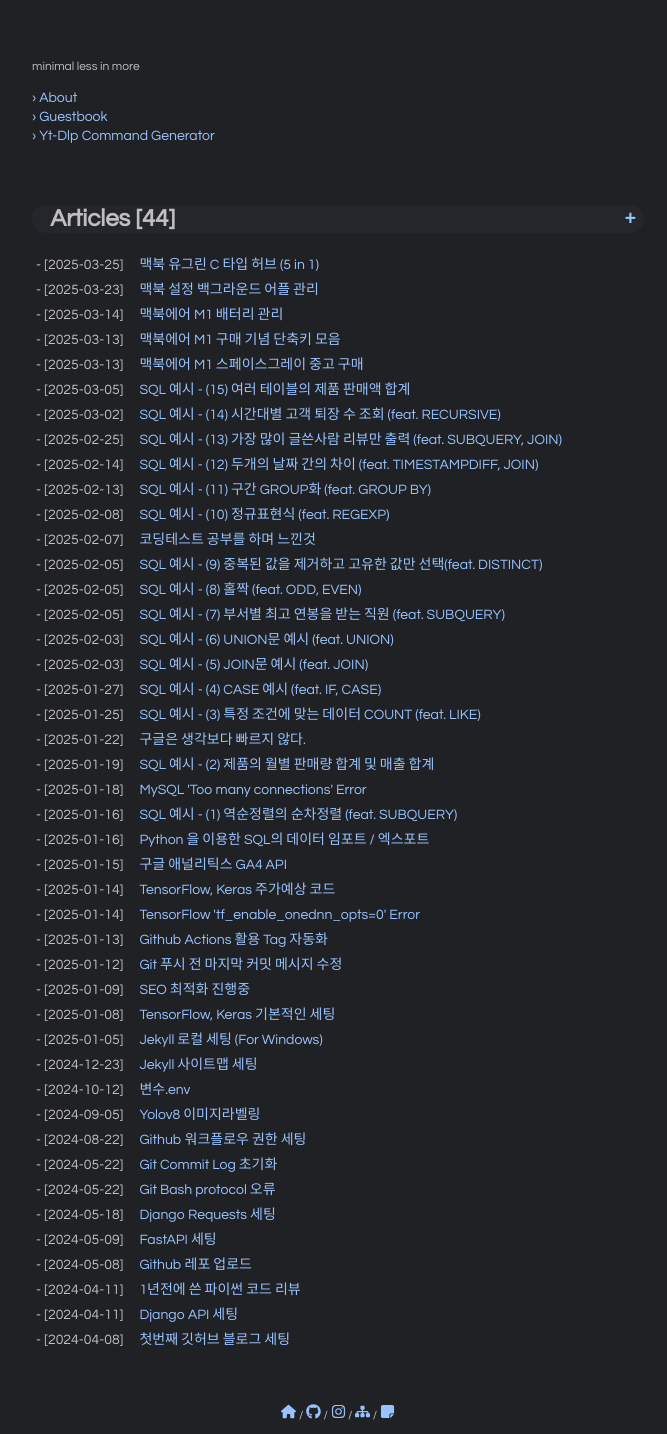
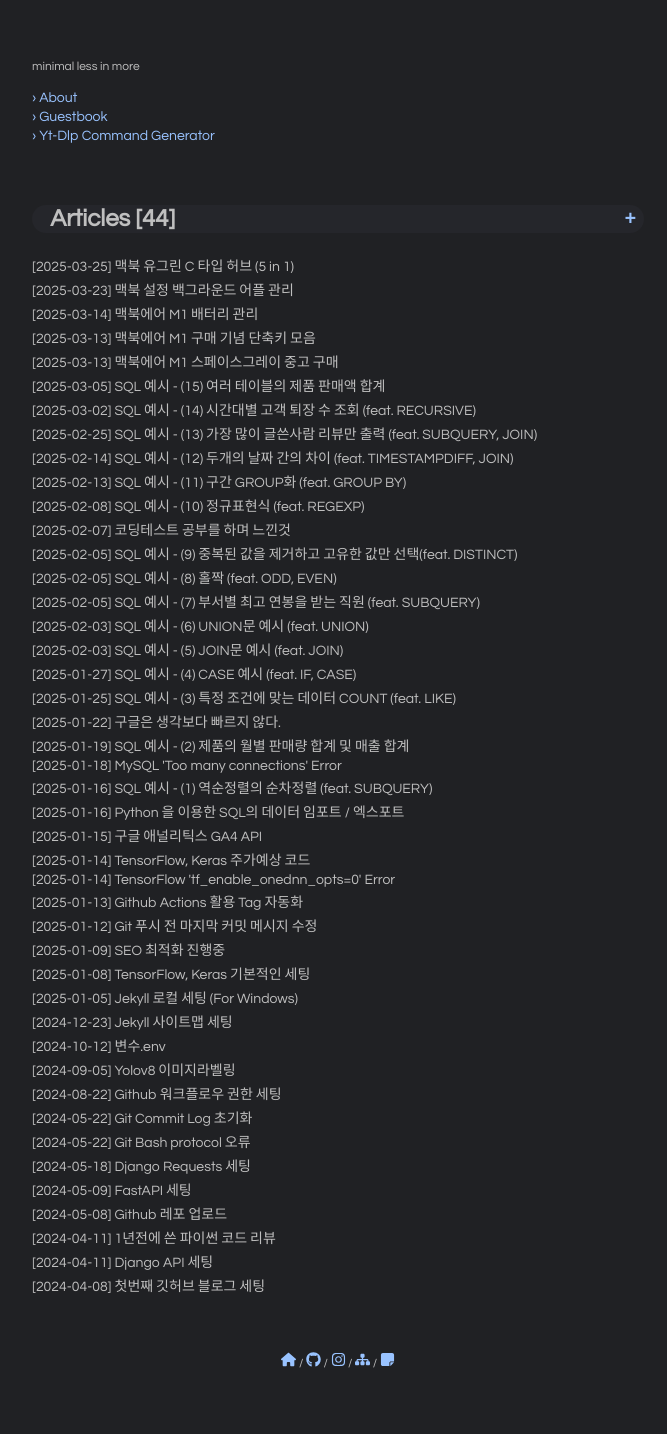
Before and after one commit to pozuhtuhv/pozuhtuhv.github.io, a Jekyll site: the page built from index.html, in a window 1280 px wide. Shown: the whole page, without its empty margins (302-969 px from the left). Built offline with Jekyll 4.4.1, drawn with Linux system fonts in a browser that asks for light colours; after the commit the page ends 1382 px from its top, so only the background shows below that.

Commit message:
(edit) css

```diff
--- a/_sass/_main.scss
+++ b/_sass/_main.scss
@@ -208,28 +208,24 @@
 .posts {
   margin-top: 20px;
 }
-
 .posts ul {
   list-style: none;
   padding: 0;
+  margin: 0;
 }
 .posts ul li {
-  display: flex;
-  align-items: center;
-  white-space: nowrap;
-  line-height: 1.5;
+  display: block;
+  margin: 4px 0;
+  font-size: 14px;
   overflow: hidden;
-  width: 100%;
-  margin-top: 4px;
-  margin-left: 4px;
-  font-size: 14px;
 }
 .posts ul li a {
-  display: inline-block;
-  white-space: nowrap;
+  display: block;
   overflow: hidden;
   text-overflow: ellipsis;
-  max-width: 100%;
+  white-space: nowrap;
+  color: inherit;
+  text-decoration: none;
 }
 
 /* 시간, 타이틀 */
--- a/index.html
+++ b/index.html
@@ -14,16 +14,19 @@
     <!-- </div> -->
 </section>
 
-<section class="posts">
-    <h2 class="blog-header">
+    <section class="posts">
+        <h2 class="blog-header">
         Articles [{{ site.posts | size }}]
         <a href="{{ site.url }}/categories/" class="blog-more">+</a>
-    </h2>
-    <ul>
+        </h2>
+        <ul>
         {% for post in site.posts %}
         <li>
-            - [{{ post.date | date: "%Y-%m-%d" }}] ﾠ<a href="{{ site.url }}{{ post.url }}"> {{ post.title }}</a>
+            <a href="{{ site.url }}{{ post.url }}">
+            [{{ post.date | date: "%Y-%m-%d" }}] {{ post.title }}
+            </a>
         </li>
         {% endfor %}
-    </ul>
+        </ul>
+    </section>
 </section>
```
